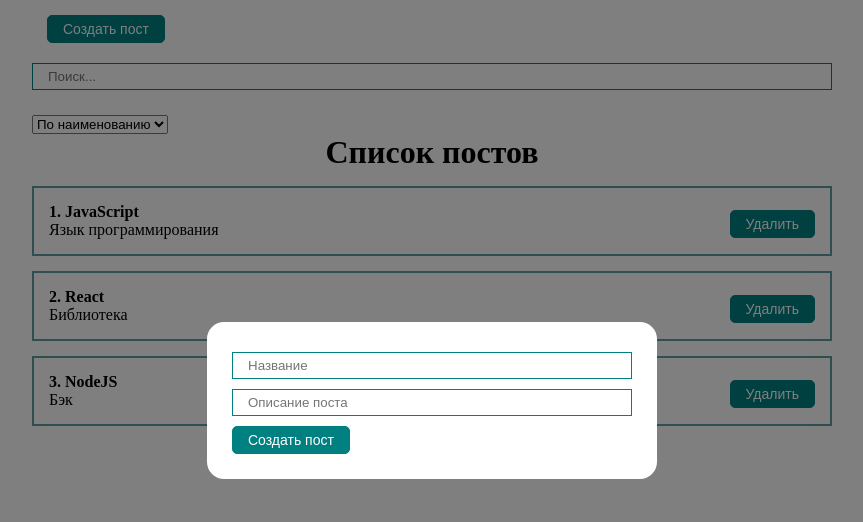
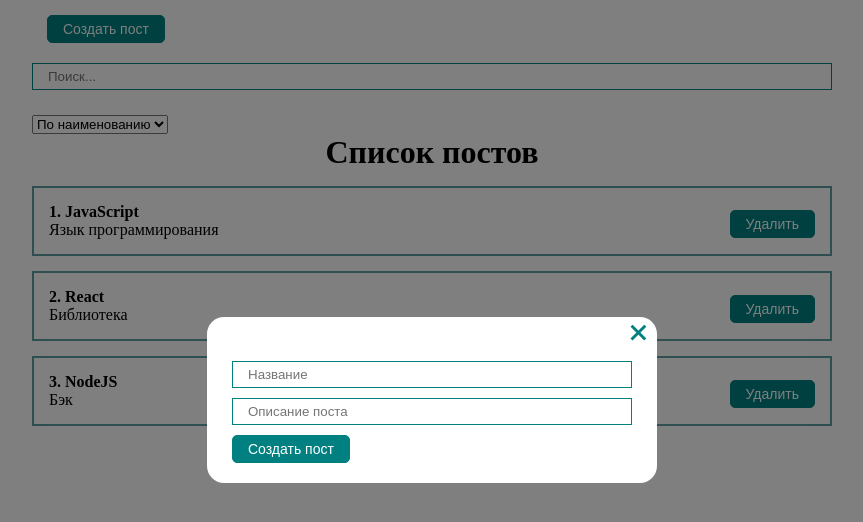
Before and after one commit to Kuban23/learning_react, a React (Create React App) app: page / in a window 1280 px wide. Both pictures are taken after a click on the button "Создать пост". Shown: the top 522 px of the page, without its empty margins (208-1071 px from the left). Built offline with nearby package versions, Linux system fonts and the light colour scheme.

Commit message:
добавил кнопку Popup__close и анимацию по уд. и доб. постов

```diff
--- a/package.json
+++ b/package.json
@@ -9,6 +9,7 @@
     "react": "^17.0.2",
     "react-dom": "^17.0.2",
     "react-scripts": "5.0.0",
+    "react-transition-group": "^4.4.5",
     "web-vitals": "^2.1.4"
   },
   "scripts": {
--- a/src/Components/PostList/PostList.jsx
+++ b/src/Components/PostList/PostList.jsx
@@ -1,11 +1,23 @@
 import React from 'react'
+import { CSSTransition, TransitionGroup } from 'react-transition-group';
 import PostItem from '../PostItem/PostItem';
 
 const PostList = ({ posts, remove }) => {
    return (
       <div>
          <h1 style={{ textAlign: 'center' }}>Список постов</h1>
-         {posts.map((post, index)=> <PostItem numderId={index + 1} key={post.id} post={post} remove={remove}/>)}
+         <TransitionGroup>
+            {posts.map((post, index) =>
+               <CSSTransition
+                  key={post.id} // Ключ переносим в корневой элемент списка
+                  timeout={500}
+                  classNames="post" // Указываем классовое имя, оно нам понадобится для написания стилей
+               >
+                  <PostItem numderId={index + 1} post={post} remove={remove} />
+               </CSSTransition>
+            )}
+         </TransitionGroup>
+         {/* {posts.map((post, index)=> <PostItem numderId={index + 1} key={post.id} post={post} remove={remove}/>)} */}
 
 
       </div>
--- a/src/Components/UI/MyPopup/MyPopup.css
+++ b/src/Components/UI/MyPopup/MyPopup.css
@@ -16,7 +16,7 @@
 
 
 .myPopupContent {
-   padding: 25px;
+   padding: 10px 25px 20px 25px;
    border-radius: 17px;
    min-width: 450px;
    background: white;
@@ -33,3 +33,52 @@
 .myPopupContent.active {
    transform: scale(1);
 }
+
+.myPopup__close {
+	width: 25px;
+	height: 25px;
+	border-radius: 40px;
+	border: none;
+	cursor: pointer;
+	/* margin: 20px auto; */
+	position: relative;
+	z-index: 1;
+	top: -7px;
+   right: -395px;
+	background-color: #fff;
+}
+
+.myPopup__close::before {
+	content: '+';
+	color: teal;
+	position: absolute;
+	z-index: 2;
+	transform: rotate(45deg);
+	font-size: 40px;
+	top: -10.1px;
+	left: 0.4px;
+	transition: all 0.2s cubic-bezier(0.77, 0, 0.2, 0.85);
+}
+
+.myPopup__close::after {
+	content: '';
+	border-radius: 100%;
+	background: teal;
+	transition: all 0.2s cubic-bezier(0.77, 0, 0.2, 0.85);
+	transform: scale(0.01);
+	z-index: 1;
+	width: 100%;
+	height: 100%;
+	position: absolute;
+	top: 0;
+	left: 0;
+}
+
+.myPopup__close:hover:after {
+	transform: scale(1);
+}
+
+.myPopup__close:hover:before {
+	transform: scale(0.8)  rotate(45deg);
+	color: #fff;
+}
--- a/src/Components/UI/MyPopup/MyPopup.jsx
+++ b/src/Components/UI/MyPopup/MyPopup.jsx
@@ -21,6 +21,7 @@ React.useEffect(() => {
       <div className={activePopup ? 'myPopup active' : 'myPopup'} onClick={() => setActivePopup(false)}>
 
          <div className={activePopup ? 'myPopupContent active' : 'myPopupContent'} onClick={(event)=> event.stopPropagation()}>
+         <button className='myPopup__close' onClick={()=>setActivePopup(false)}></button>
             {children}
          </div>
       </div>
--- a/src/styles/App.css
+++ b/src/styles/App.css
@@ -22,3 +22,22 @@ justify-content: center;
 	padding: 15px;
 	border: 2px solid cadetblue;
 }
+
+.post-enter {
+	/* opacity: 0; */
+	transform: translateX(-350px);
+ }
+
+ .post-enter-active {
+	transform: translateX(0px);
+	transition: all 500ms ease-in;
+ }
+
+ .post-exit {
+	opacity: 1;
+ }
+
+ .post-exit-active {
+	transform: translateX(-350px);
+	transition: all 500ms ease-in;
+ }
```
Also changed, not shown: 2 other files (tests, documents, lock files or other folders).
